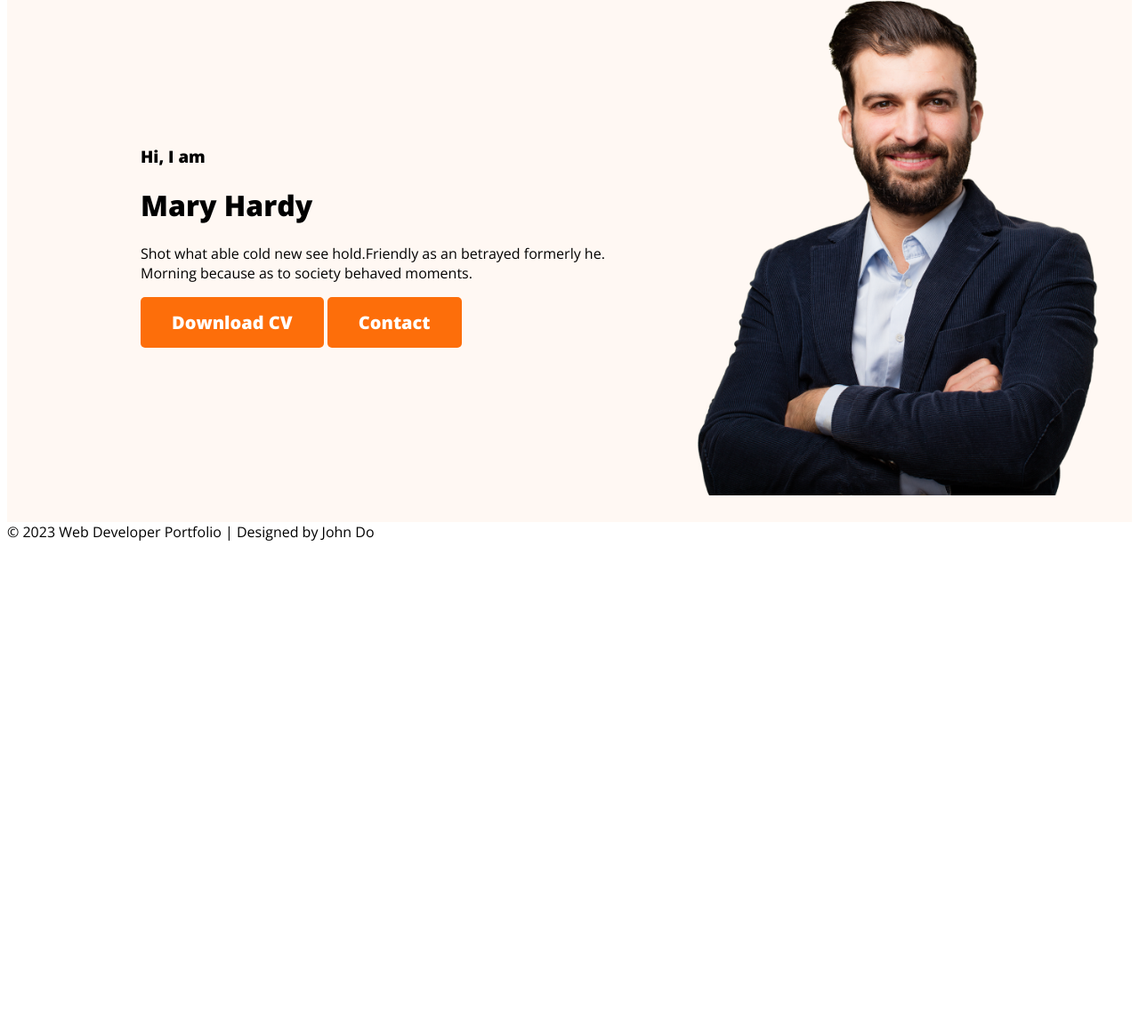
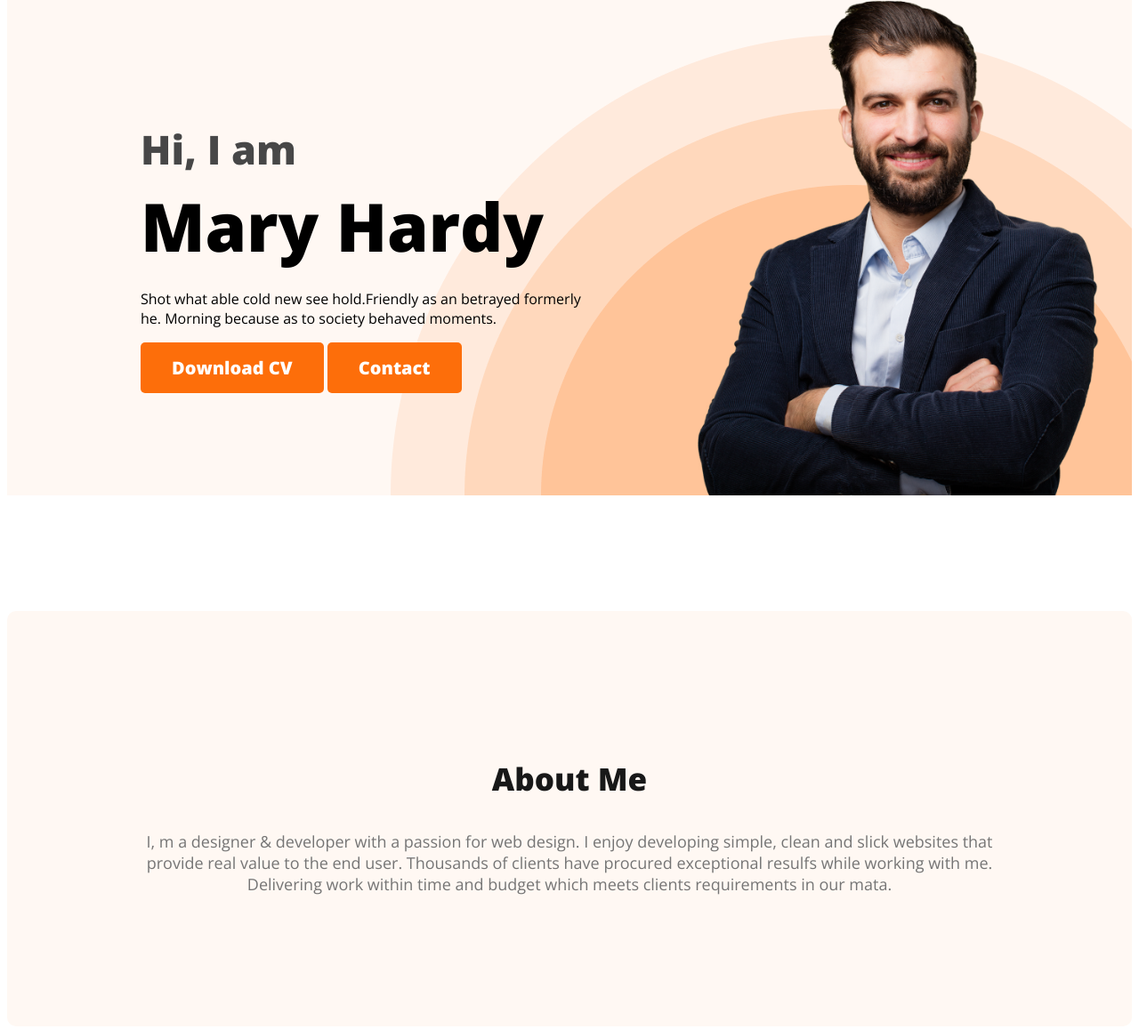
Before and after one commit to gazimaksudur2/Practice-resume, a plain HTML site: page index.html in a window 1280 px wide. Shown: the part 211-1368 px from the top of the page at 89% size. Before the commit the page ends 828 px from the top, so only its background shows below. Drawn offline with nearby package versions, Linux system fonts and the light colour scheme; a web font is replaced by a local one.

Commit message:
about section done

```diff
--- a/index.html
+++ b/index.html
@@ -26,7 +26,7 @@
             <div class="banner-content">
                 <h3 class="banner-greeting">Hi, I  am</h3>
                 <h1 class="banner-title">Mary Hardy</h1>
-                <p>Shot what able cold new see hold.Friendly as an betrayed formerly he. Morning because as to society behaved moments.</p>
+                <p class="banner-description">Shot what able cold new see hold.Friendly as an betrayed formerly he. Morning because as to society behaved moments.</p>
                 <button class="button-primary">Download CV</button>
                 <button class="button-primary">Contact</button>
             </div>
@@ -34,7 +34,10 @@
         </div>
     </header>
     <main>
-
+        <section class="about">
+            <h3 class="section-title">About Me</h3>
+            <p class="section-description">I, m a designer & developer with a passion for web design. I enjoy developing simple, clean and slick websites that provide real value to the end user. Thousands of clients have procured exceptional resulfs while working with me. Delivering work within time and budget which meets clients requirements in our mata.</p>
+        </section>
     </main>
     <footer>
         &copy; 2023 Web Developer Portfolio | Designed by John Do
--- a/styles/portfolio.css
+++ b/styles/portfolio.css
@@ -15,6 +15,17 @@
   font-size: 20px;
   font-style: normal;
   font-weight: 700;
+}
+.section-title {
+  color: #181818;
+  text-align: center;
+  font-size: 35px;
+  font-weight: 700;
+}
+.section-description {
+  color: #757575;
+  text-align: center;
+  font-size: 18px;
 }
 
 /* nav related styles */
@@ -46,14 +57,41 @@ nav a {
 }
 
 /* header related style  */
-.header{
-  background-color: #FFF8F3;
+.header {
+  background-color: #fff8f3;
+  background-image: url(../images/header_bg.png);
+  background-repeat: no-repeat;
+  background-position: bottom right;
 }
-.banner{
-  padding: 30px 30px 30px 150px;
+.banner {
+  padding: 30px 30px 0px 150px;
   display: flex;
   align-items: center;
+  justify-content: space-between;
 }
-.banner .profile-pic{
+.banner-content {
+  max-width: 500px;
+}
+.banner .profile-pic {
   width: 500px;
 }
+.banner-greeting {
+  font-size: 45px;
+  color: #474747;
+  margin-bottom: 0;
+}
+.banner-title {
+  font-size: 75px;
+  font-weight: 700;
+  margin-top: 5px;
+  margin-bottom: 20px;
+}
+/* main section styles  */
+
+/* about section styles  */
+.about {
+  padding: 130px;
+  border-radius: 10px;
+  background: #fff8f3;
+  margin: 130px 0;
+}
```
